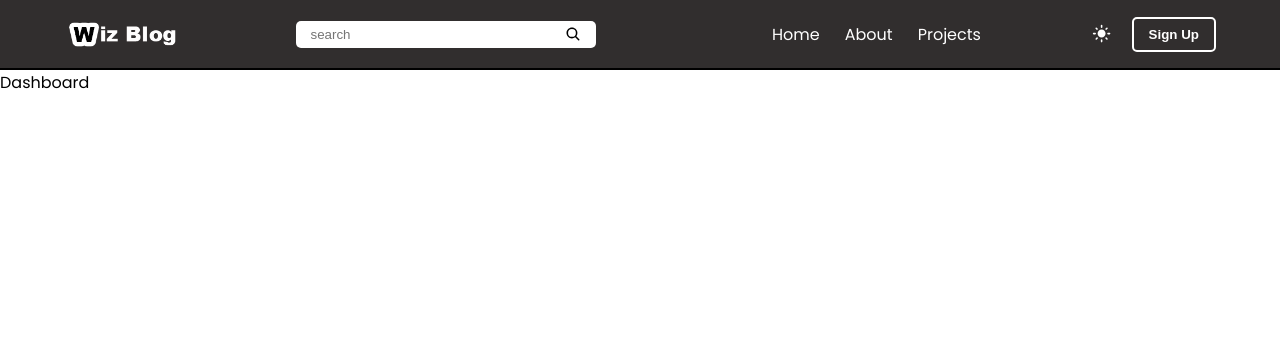
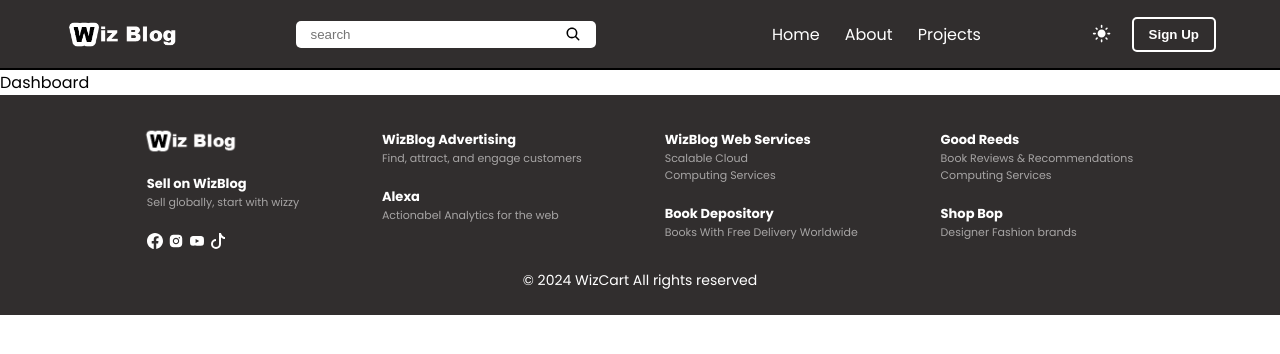
Before and after one commit to Wizeeyung/myMern-blog, a React (Vite) app in the folder client/: page /dashboard in a window 1280 px wide. Shown: the top 354 px of the page. Built offline with nearby package versions, Linux system fonts and the light colour scheme.

Commit message:
creating footer component

```diff
--- a/client/src/App.jsx
+++ b/client/src/App.jsx
@@ -7,6 +7,7 @@ import Signin from './pages/Signin'
 import Dashboard from './pages/Dashboard'
 import Signups from './pages/Signups'
 import Header from './components/Header'
+import Footer from './components/Footer'
 
 
 
@@ -22,7 +23,7 @@ function App() {
         <Route path='/sign-in' element={<Signin />} />
         <Route path='/dashboard' element={<Dashboard />}/>
       </Routes>
-
+      <Footer />
 
     </BrowserRouter>
 
--- /dev/null
+++ b/client/src/components/Footer.jsx
@@ -0,0 +1,51 @@
+import {BsFacebook, BsTiktok} from 'react-icons/bs'
+import {AiFillInstagram,AiFillYoutube} from 'react-icons/ai'
+import './css/footer.css'
+import logo from '../assets/logowizwhite.png'
+
+const Footer = () => {
+  return (
+    <footer>
+      <div className='footer-container'>
+        <div className='col first-col'>
+          <img src={logo} alt='logo'/>
+          <h1>Sell on WizBlog</h1>
+          <p>Sell globally, start with wizzy</p>
+          <div className='social-icons'>
+            <BsFacebook className='icon-footer' />
+            <AiFillInstagram className='icon-footer'/>
+            <AiFillYoutube className='icon-footer'/>
+            <BsTiktok className='icon-footer'/>
+          </div>
+        </div>
+
+        <div className='col second-col'>
+          <h1>WizBlog Advertising</h1>
+          <p>Find, attract, and engage customers</p>
+          <h1 className='h1'>Alexa</h1>
+          <p>Actionabel Analytics for the web</p>
+        </div>
+
+        <div className='col third-col'>
+          <h1>WizBlog Web Services</h1>
+          <p>Scalable Cloud</p>
+          <p>Computing Services</p>
+          <h1 className='h1'>Book Depository</h1>
+          <p>Books With Free Delivery Worldwide</p>
+        </div>
+
+        <div className='col fourth-col'>
+          <h1>Good Reeds</h1>
+          <p>Book Reviews & Recommendations</p>
+          <p>Computing Services</p>
+          <h1 className='h1'>Shop Bop</h1>
+          <p>Designer Fashion brands</p>
+        </div>
+
+      </div>
+      <p className='mid-p'>&copy; {new Date().getFullYear()} WizCart All rights reserved</p>
+    </footer>
+  )
+}
+
+export default Footer
--- /dev/null
+++ b/client/src/components/css/footer.css
@@ -0,0 +1,94 @@
+:root{
+  --green: rgb(45, 168, 45);
+  --black: black;
+  --grey: rgb(49, 46, 46);
+}
+
+footer{
+  background-color: var(--grey);
+  color: white;
+  padding: 30px 5% 10px 5%;
+  position: relative;
+  bottom: 0;
+  width: 100%;
+
+}
+
+.footer-container{
+  display: flex;
+
+  justify-content: space-evenly;
+}
+.col{
+  max-width: 200px;
+}
+.col img{
+  margin-left: -13px;
+  width: 100px;
+}
+
+.col h1{
+  font-size: 13px;
+  margin: 0;
+  margin-top: 5px;
+}
+
+.col p{
+  font-size: 11px;
+  margin: 0;
+  color: rgb(167, 165, 165);
+}
+
+.col.first-col h1{
+  margin-top: 10px;
+}
+
+
+.social-icons{
+  margin-top: 20px;
+}
+
+.col .h1{
+  margin-top: 20px;
+}
+
+.mid-p{
+  text-align: center;
+  font-size: 14px;
+}
+
+.icon-footer{
+  margin-right: 5px;
+
+}
+
+.col.first-col img{
+  margin-left: -5px;
+}
+
+
+
+
+
+
+/* ......Mobile Responsiveness..... */
+@media all and (max-width: 420px) {
+  .footer-container{
+    flex-direction: column;
+  }
+
+  .col{
+    padding-bottom: 10px;
+    margin-top: 10px;
+    border-bottom: 1px solid gray;
+  }
+
+  .mid-p{
+    font-size: 13px;
+    padding-top: 10px;
+  }
+
+  div.col.first-col{
+    margin-top: 0;
+  }
+}
--- a/client/src/components/css/header.css
+++ b/client/src/components/css/header.css
@@ -1,12 +1,16 @@
 :root{
   --green: rgb(45, 168, 45);
   --black: black;
+  --grey: rgb(49, 46, 46);
 }
 
 header.header-container{
+  position: sticky;
+  top: 0;
   display: flex;
   padding: 20px 5%;
   width: 100%;
+  z-index: 1;
   border-bottom: 2px solid black;
 }
 
@@ -29,7 +33,7 @@ nav img{
   /* background: rgb(192,191,209);
 background: linear-gradient(90deg, rgba(192,191,209,1) 0%, rgba(130,157,131,1) 48%, rgba(156,172,162,1) 84%, rgba(154,167,170,1) 100%); */
   z-index: 1;
-  background-color: rgb(49, 46, 46);
+  background-color: var(--grey);
 }
 .nav-bar a{
   text-decoration: none;
```
